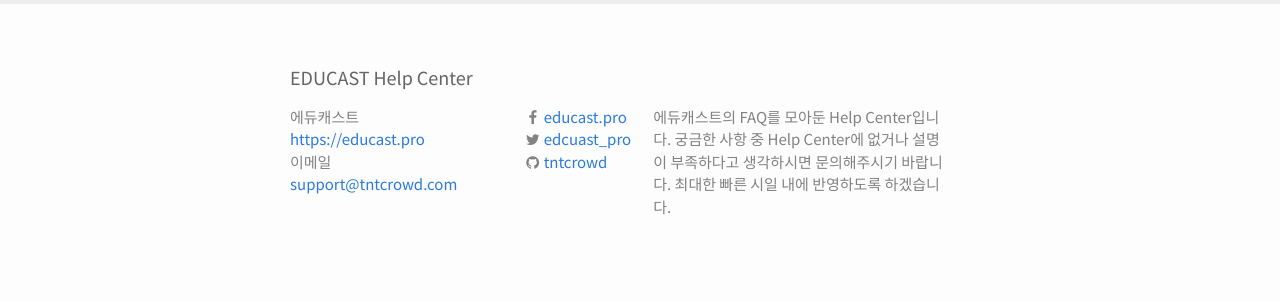
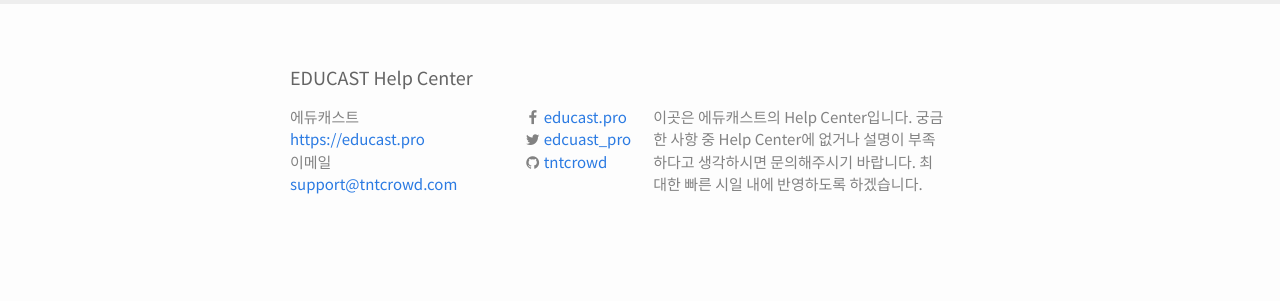
Before and after one commit to shaircast/educast-help, a Jekyll site: the page built from index.html, in a window 1280 px wide. Shown: the part 783-1084 px from the top of the page. Built offline with Jekyll 4.4.1, drawn with Linux system fonts in a browser that asks for light colours; nearby versions of some CDN libraries.

Commit message:
change wording

```diff
--- a/_config.yml
+++ b/_config.yml
@@ -8,8 +8,8 @@
 # Site settings
 title: EDUCAST Help Center
 email: support@tntcrowd.com
-description: > # this means to ignore newlines until "baseurl:"
-  에듀캐스트의 FAQ를 모아둔 Help Center입니다.
+description: #> # this means to ignore newlines until "baseurl:"
+  이곳은 에듀캐스트의 Help Center입니다.
   궁금한 사항 중 Help Center에 없거나 설명이 부족하다고 생각하시면 문의해주시기 바랍니다.
   최대한 빠른 시일 내에 반영하도록 하겠습니다.
 baseurl: "" # the subpath of your site, e.g. /blog
```
